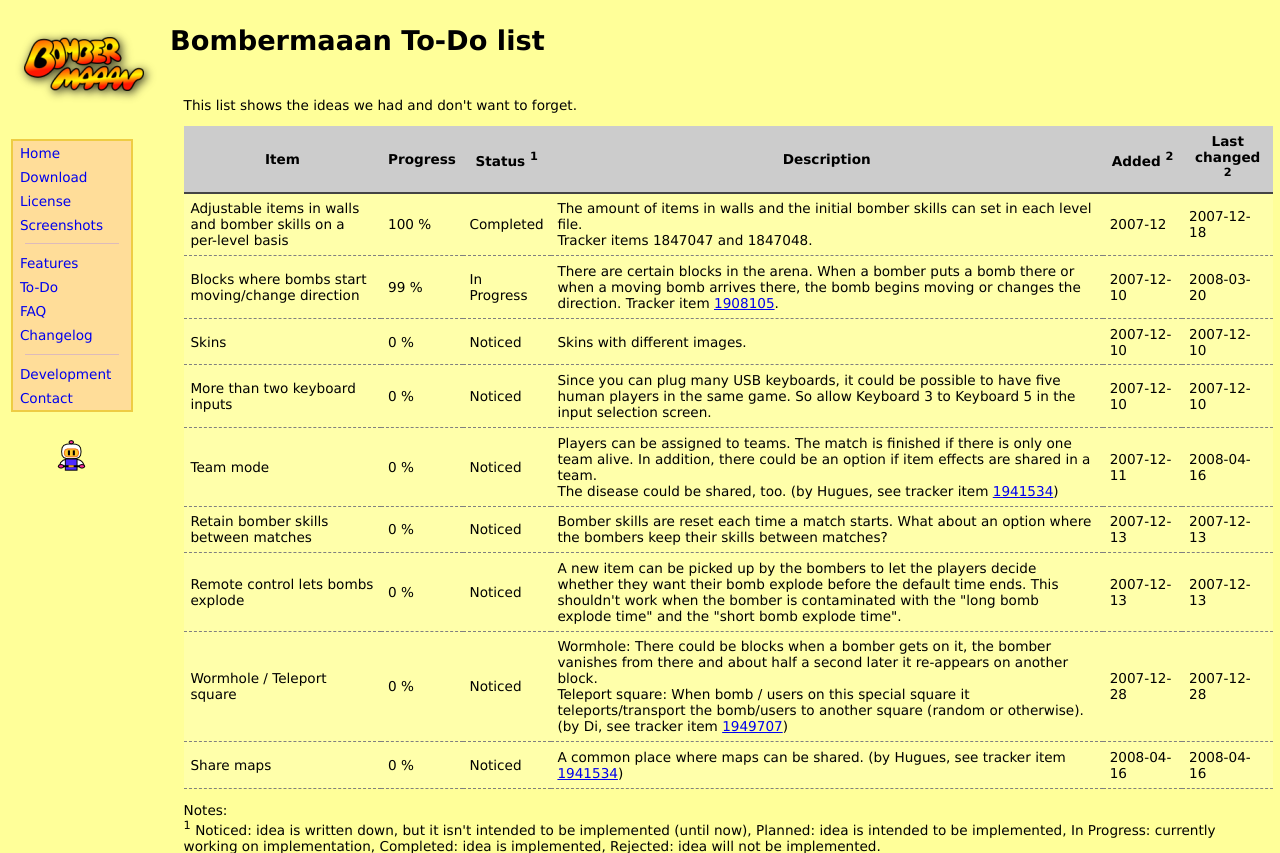
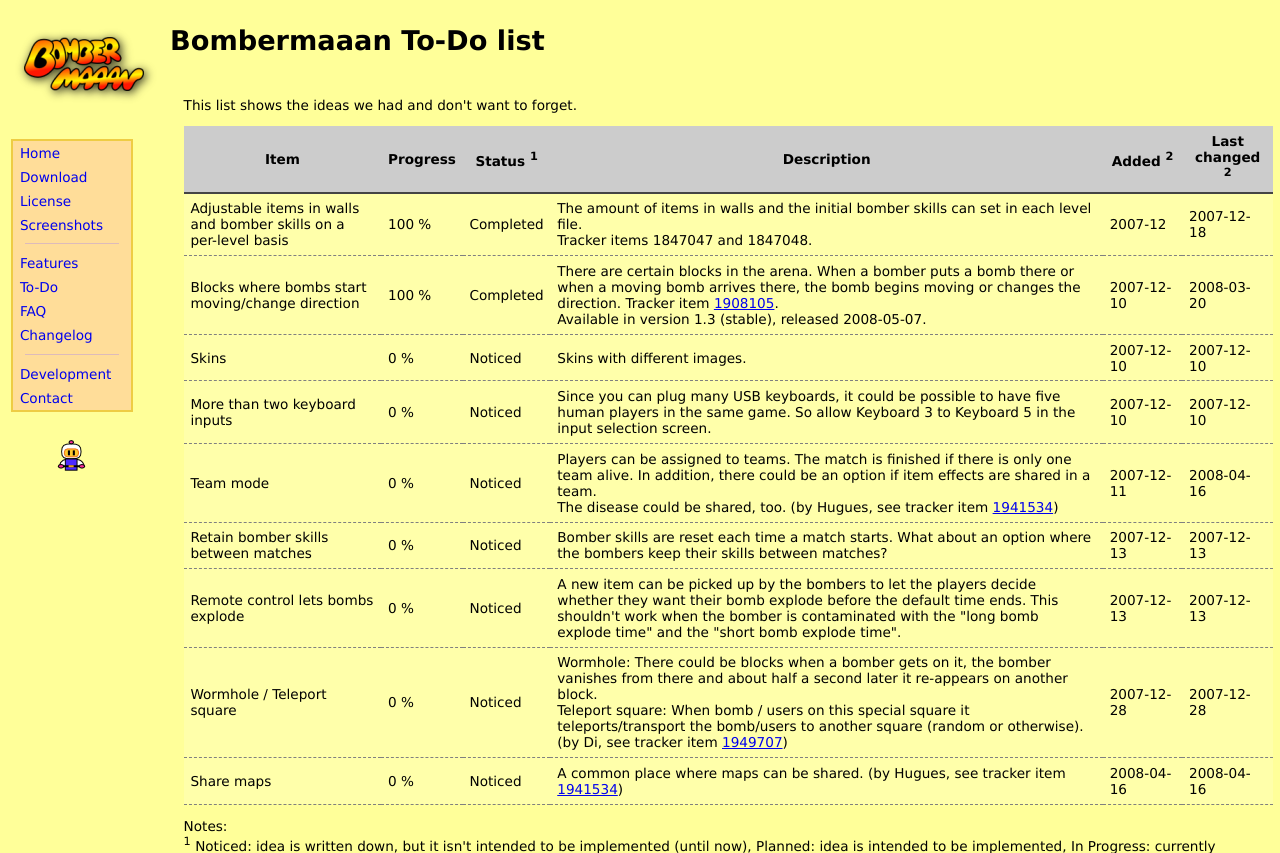
Before and after one commit to talregev/Bombermaaan, a PHP site: page /todo.php in a window 1280 px wide. Shown: the top 853 px of the page. Run offline with PHP 8.4, Linux system fonts and the light colour scheme.

Commit message:
Updated moving bombs item
git-svn-id: https://svn.code.sf.net/p/bombermaaan/code/trunk@429 7fe5b47a-8640-0410-b185-a85574715510

```diff
--- a/web/todo.php
+++ b/web/todo.php
@@ -38,9 +38,9 @@ This list shows the ideas we had and don't want to forget.
 
 <tr>
 <td>Blocks where bombs start moving/change direction</td>
-<td>99 %</td>
-<td>In Progress</td>
-<td>There are certain blocks in the arena. When a bomber puts a bomb there or when a moving bomb arrives there, the bomb begins moving or changes the direction. Tracker item <a href="https://sourceforge.net/tracker/index.php?func=detail&amp;aid=1908105&amp;group_id=81520&amp;atid=563213">1908105</a>.</td>
+<td>100 %</td>
+<td>Completed</td>
+<td>There are certain blocks in the arena. When a bomber puts a bomb there or when a moving bomb arrives there, the bomb begins moving or changes the direction. Tracker item <a href="https://sourceforge.net/tracker/index.php?func=detail&amp;aid=1908105&amp;group_id=81520&amp;atid=563213">1908105</a>.<br />Available in version 1.3 (stable), released 2008-05-07.</td>
 <td>2007-12-10</td>
 <td>2008-03-20</td>
 </tr>
```
